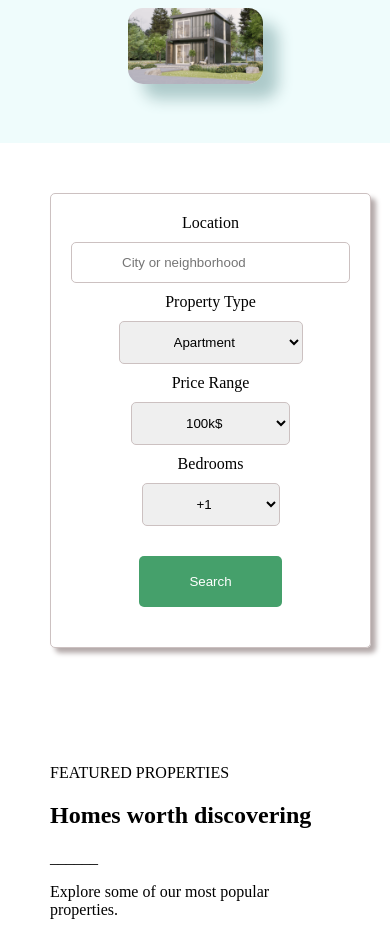
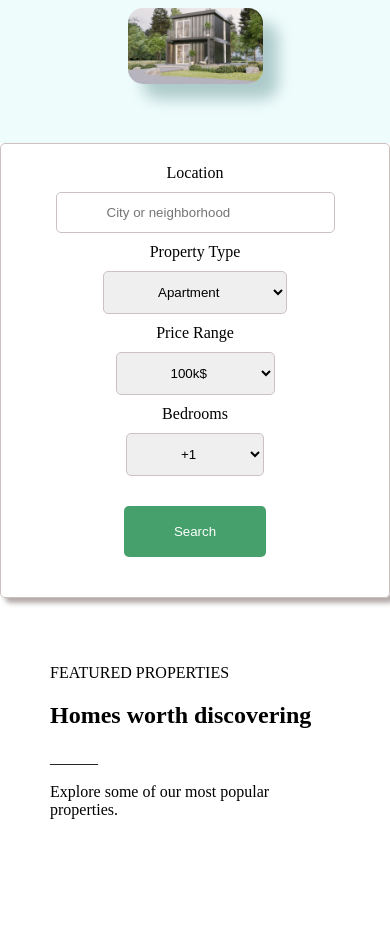
Before and after one commit to Adakhi/web-site-project, a plain HTML site: page index.html in a window 390 px wide. Shown: the part 800-1732 px from the top of the page. Drawn offline with Linux system fonts and the light colour scheme; a web font is replaced by a local one.

Commit message:
responsive bug fix 5

```diff
--- a/style.css
+++ b/style.css
@@ -443,7 +443,6 @@ body {
     }
     .form-conteiner {
         flex-direction: column;
-        align-items: center;
         text-align: center;
     }
     #item1 {
@@ -487,5 +486,15 @@ body {
         align-items: center;
         text-align: center;
     }
+    .article {
+        padding: 0;
+    }
 
 }
+@media (max-width: 952px) {
+
+    .conteiner {
+        min-width: min(fit-content, 100%);
+        overflow-x: hidden;
+    }
+}
```
